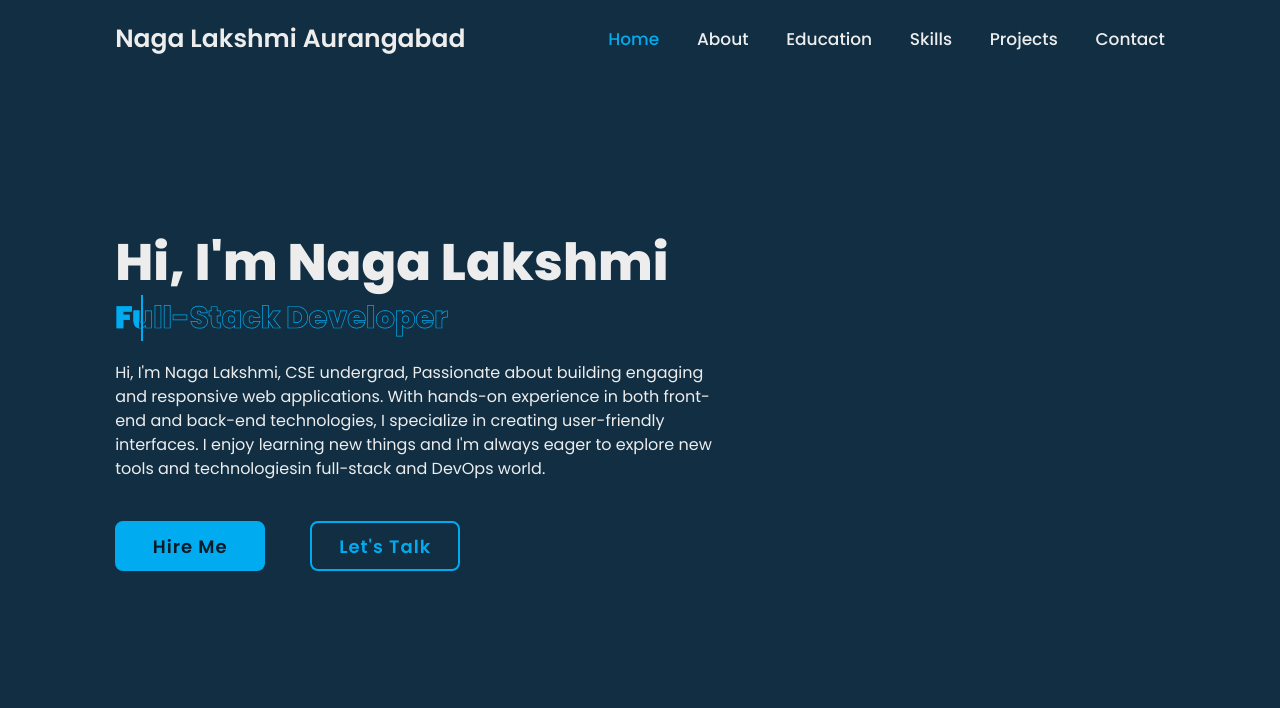
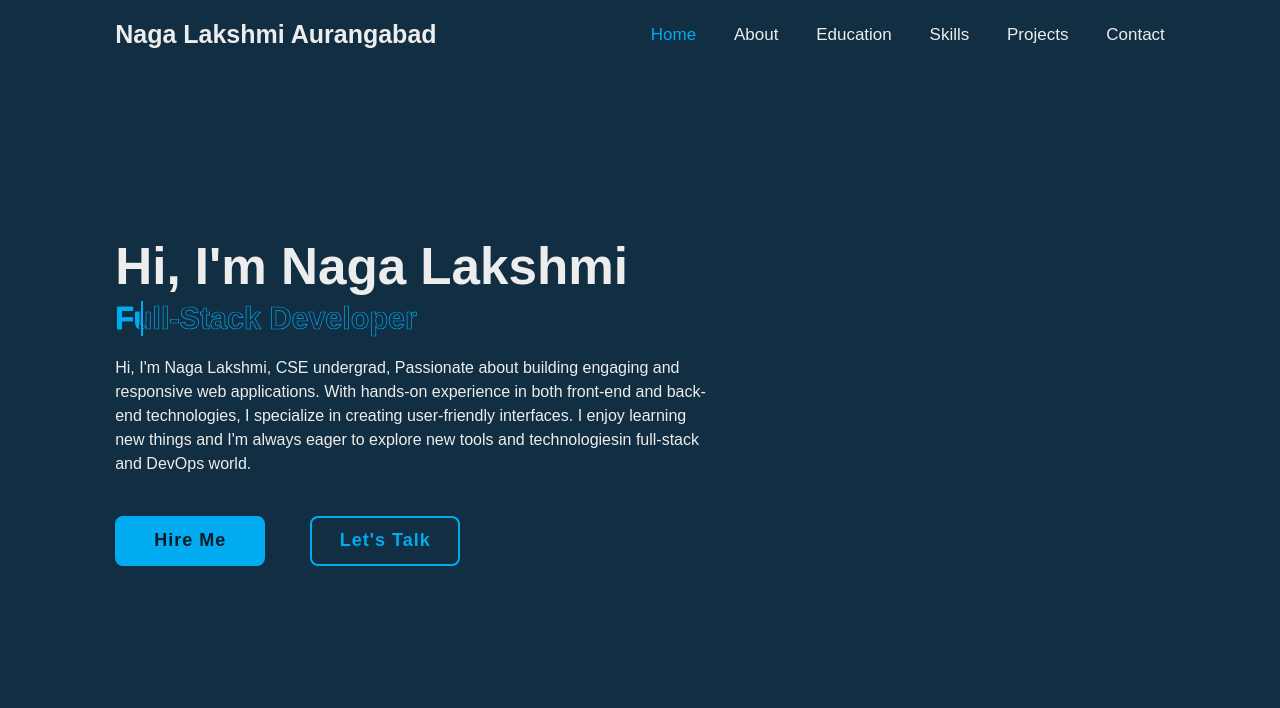
Before and after one commit to Nagalakshmi226/portfolio, a plain HTML site: page index.html in a window 1280 px wide. Shown: the top 708 px of the page. Drawn offline with nearby package versions, Linux system fonts and the light colour scheme.

Commit message:
Update style.css

```diff
--- a/style.css
+++ b/style.css
@@ -1,5 +1,3 @@
-@import url('https://fonts.googleapis.com/css2?family=Poppins:wght@300;400;500;600;800;900&display=swap');
-
 * {
     margin: 0;
     padding: 0;
```
